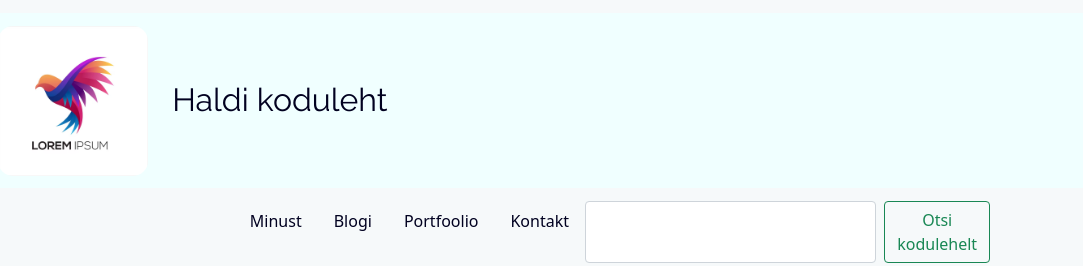
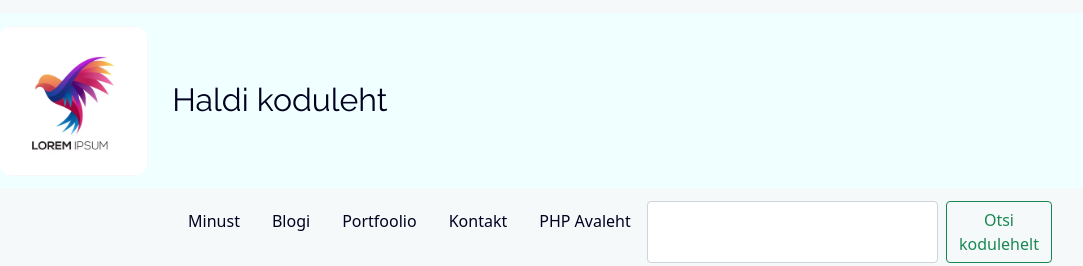
Before and after one commit to HaldiHaldjas/homepage, a PHP site: page /index.html in a window 1280 px wide. Shown: the top 266 px of the page, without its empty margins (28-1111 px from the left). Run offline with PHP 8.4, Linux system fonts and the light colour scheme.

```diff
--- a/index.html
+++ b/index.html
@@ -39,6 +39,9 @@
           </li>
           <li>
             <a class="nav-link" href="kontakt.html">Kontakt</a>
+          </li>
+          <li>
+            <a class="nav-link" href="index.php"> PHP Avaleht</a>
           </li>
         <div>
             <form class="d-flex" role="search">
--- a/kontakt.html
+++ b/kontakt.html
@@ -14,7 +14,7 @@
       <nav class="navbar bg-body-tertiary justify-content-left">
         <div class="flex-container">
           <a href="index.html">
-            <img src="/Users/haldi/Desktop/KehtnaTAK23/Veebirakendused/kodutoo_blogi/images/bird-colorful-logo-gradient-vector.avif" class=image alt="Logo" width="150" height="150">
+            <img src="images/bird-colorful-logo-gradient-vector.png" class=image alt="Logo" width="150" height="150">
           </a>
           <h1>Kontakt</h1>
         </div>
--- a/menu.php
+++ b/menu.php
@@ -5,6 +5,7 @@
             <a class="navbar-brand" href="index.php?page=authors"> Autorid</a>
             <a class="navbar-brand" href="index.php?page=new_post"> Uus postitus</a>
             <a class="navbar-brand" href="index.php?page=change_posts"> Kõik postitused</a>
+            <a class="navbar-brand" href="index.html"> Eelmine versioon</a>
         </div>
     </nav>
 </div>
```
